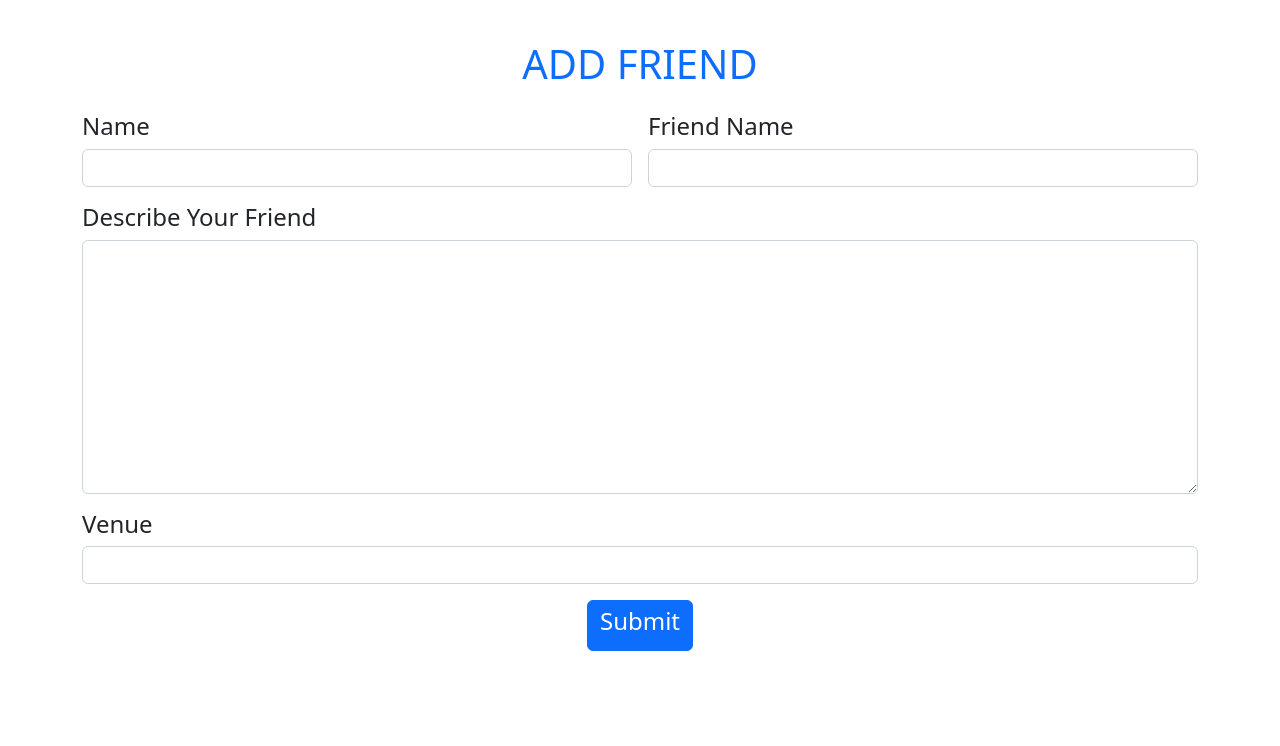
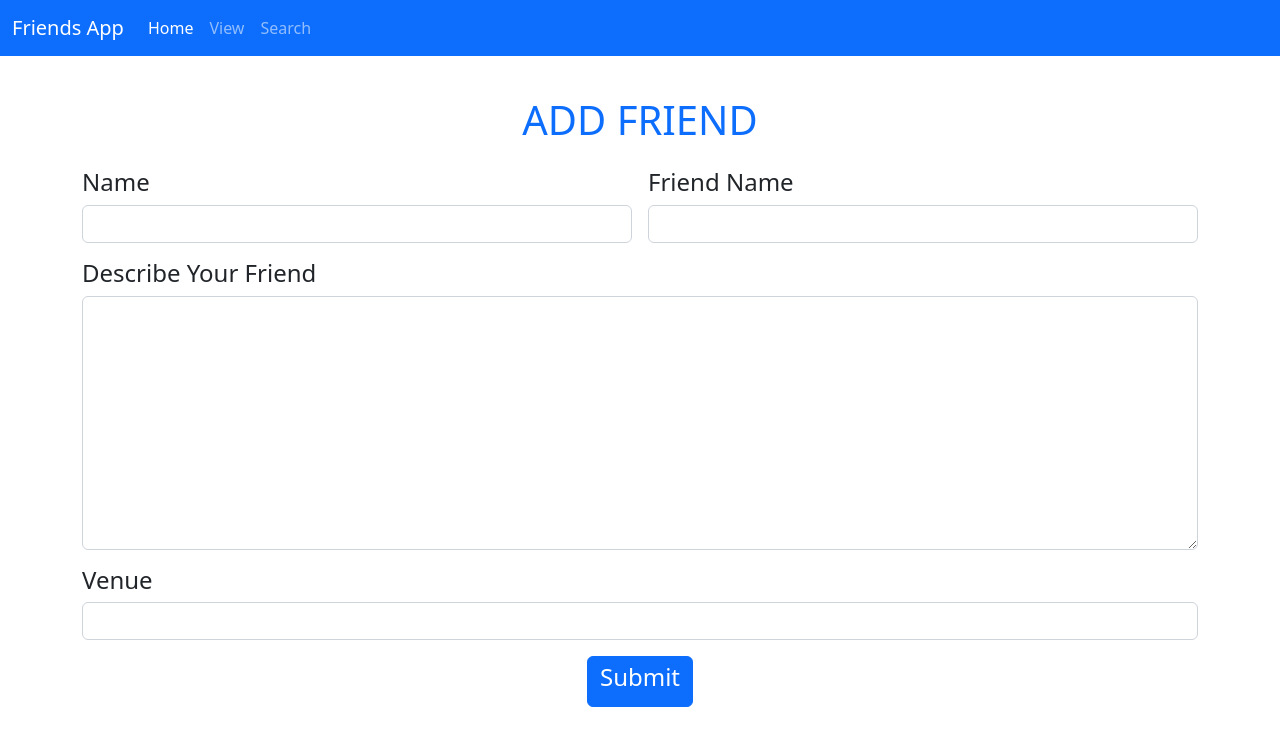
Before and after one commit to AmalAlby/FriendsAppAngular, an Angular app: page / in a window 1280 px wide. Shown: the top 746 px of the page. Built offline with nearby package versions, Linux system fonts and the light colour scheme.

Commit message:
navigation bar created

```diff
--- a/src/app/addfriend/addfriend.component.html
+++ b/src/app/addfriend/addfriend.component.html
@@ -1,3 +1,4 @@
+<app-navbar></app-navbar>
 <div class="container">
     <div class="row">
         <div class="col col-12 col-sm-12 col-md-12 col-lg-12 col-xl-12 col-xxl-12">
--- a/src/app/app.module.ts
+++ b/src/app/app.module.ts
@@ -7,6 +7,7 @@
 import { RouterModule, Routes } from '@angular/router';
 import { ViewComponent } from './view/view.component';
 import { SearchComponent } from './search/search.component';
+import { NavbarComponent } from './navbar/navbar.component';
 
 const myroute:Routes=[
   {
@@ -28,7 +29,8 @@
     AppComponent,
     AddfriendComponent,
     ViewComponent,
-    SearchComponent
+    SearchComponent,
+    NavbarComponent
   ],
   imports: [
     BrowserModule,
--- /dev/null
+++ b/src/app/navbar/navbar.component.html
@@ -0,0 +1,21 @@
+<nav class="navbar navbar-expand-lg navbar-dark bg-primary">
+    <div class="container-fluid">
+      <a class="navbar-brand" routerLink="/">Friends App</a>
+      <button class="navbar-toggler" type="button" data-bs-toggle="collapse" data-bs-target="#navbarNav" aria-controls="navbarNav" aria-expanded="false" aria-label="Toggle navigation">
+        <span class="navbar-toggler-icon"></span>
+      </button>
+      <div class="collapse navbar-collapse" id="navbarNav">
+        <ul class="navbar-nav">
+          <li class="nav-item">
+            <a class="nav-link active" aria-current="page" routerLink="/">Home</a>
+          </li>
+          <li class="nav-item">
+            <a class="nav-link" routerLink="/view">View</a>
+          </li>
+          <li class="nav-item">
+            <a class="nav-link" routerLink="/search">Search</a>
+          </li>
+        </ul>
+      </div>
+    </div>
+  </nav>
--- a/src/app/search/search.component.html
+++ b/src/app/search/search.component.html
@@ -1,3 +1,4 @@
+<app-navbar></app-navbar>
 <div class="container">
     <div class="row">
         <div class="col col-12 col-sm-12 col-md-12 col-lg-12 col-xl-12 col-xxl-12">
--- a/src/app/view/view.component.html
+++ b/src/app/view/view.component.html
@@ -1,3 +1,4 @@
+<app-navbar></app-navbar>
 <div class="container">
     <div class="row">
         <div class="col col-12 col-sm-12 col-md-12 col-lg-12 col-xl-12 col-xxl-12">
```
Also changed, not shown: src/app/navbar/navbar.component.ts (added, +10 -0 lines), src/app/navbar/navbar.component.css (added).
